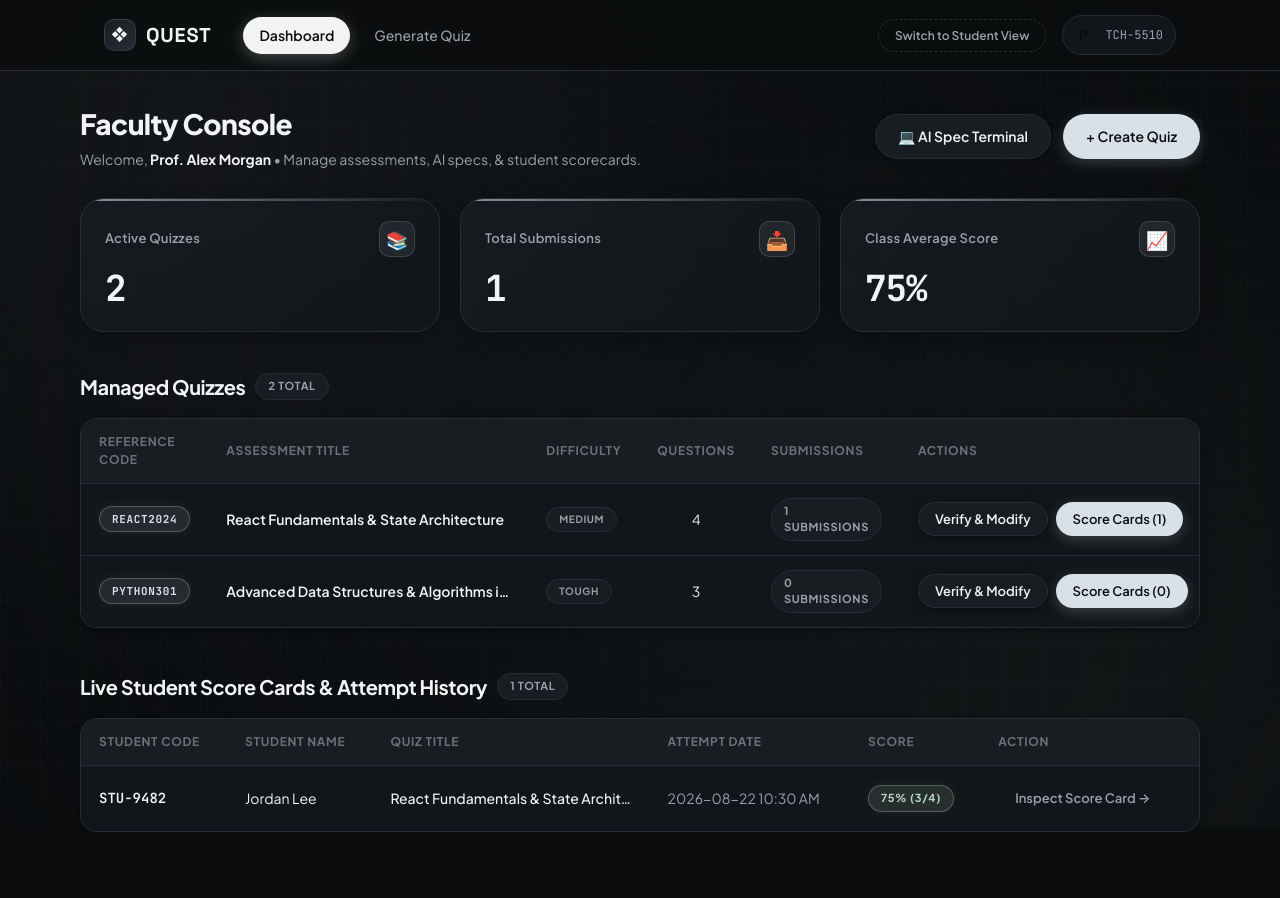
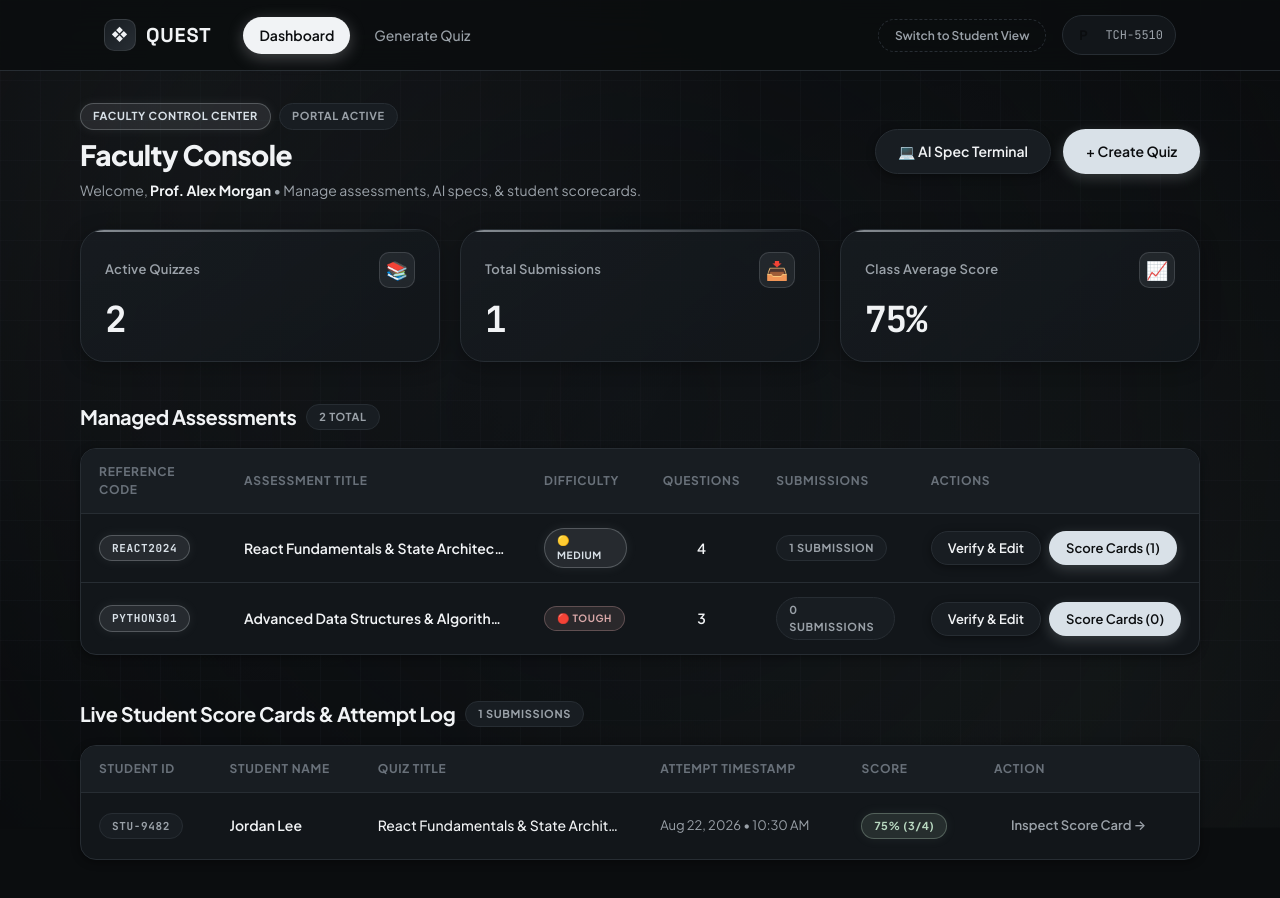
Before and after one commit to sowmiya07-alt/QUEST, a React (Vite) app: page /staff/dashboard in a window 1280 px wide. Shown: the top 898 px of the page. Built offline with nearby package versions, Linux system fonts and the light colour scheme; no server answers.

Commit message:
Enhance Faculty Console dashboard with color-coded difficulty badges, uniform timestamps, and clean action spacing

```diff
--- a/src/pages/TeacherDashboard.jsx
+++ b/src/pages/TeacherDashboard.jsx
@@ -12,6 +12,25 @@ export default function TeacherDashboard() {
     ? Math.round(attempts.reduce((acc, curr) => acc + curr.score, 0) / attempts.length)
     : 0;
 
+  // Helper to format date strings
+  const formatDateString = (rawDate) => {
+    if (!rawDate) return "N/A";
+    try {
+      const d = new Date(rawDate);
+      if (isNaN(d.getTime())) return rawDate;
+      return d.toLocaleDateString("en-US", {
+        month: "short",
+        day: "numeric",
+        year: "numeric"
+      }) + " • " + d.toLocaleTimeString("en-US", {
+        hour: "2-digit",
+        minute: "2-digit"
+      });
+    } catch {
+      return rawDate;
+    }
+  };
+
   return (
     <div className="app-shell">
       <Navbar />
@@ -19,9 +38,13 @@ export default function TeacherDashboard() {
         {/* Top Header */}
         <div className="dashboard-header" style={{ display: "flex", justifyContent: "space-between", alignItems: "center", marginBottom: "28px", flexWrap: "wrap", gap: "16px" }}>
           <div>
+            <div style={{ display: "flex", alignItems: "center", gap: "8px", marginBottom: "4px" }}>
+              <span className="badge badge-accent">Faculty Control Center</span>
+              <span className="badge badge-neutral">Portal Active</span>
+            </div>
             <h1 style={{ fontSize: "28px", fontWeight: "800", letterSpacing: "-0.02em" }}>Faculty Console</h1>
             <p style={{ color: "var(--color-text-secondary)", fontSize: "14px", marginTop: "4px" }}>
-              Welcome, <strong style={{ color: "var(--color-text-primary)" }}>{user?.name}</strong> • Manage assessments, AI specs, & student scorecards.
+              Welcome, <strong style={{ color: "var(--color-text-primary)" }}>{user?.name || "Prof. Alex Morgan"}</strong> • Manage assessments, AI specs, & student scorecards.
             </p>
           </div>
           <div style={{ display: "flex", gap: "12px", flexWrap: "wrap" }}>
@@ -64,7 +87,7 @@ export default function TeacherDashboard() {
         {/* Managed Quizzes Section */}
         <div style={{ display: "flex", justifyContent: "space-between", alignItems: "center", marginTop: "40px", marginBottom: "16px" }}>
           <div style={{ display: "flex", alignItems: "center", gap: "10px" }}>
-            <h2 style={{ fontSize: "20px", fontWeight: "700" }}>Managed Quizzes</h2>
+            <h2 style={{ fontSize: "20px", fontWeight: "700" }}>Managed Assessments</h2>
             <span className="badge badge-neutral">{quizzes.length} Total</span>
           </div>
         </div>
@@ -84,13 +107,17 @@ export default function TeacherDashboard() {
             <tbody>
               {quizzes.length === 0 ? (
                 <tr>
-                  <td colSpan="6" style={{ textAlign: "center", color: "var(--color-text-muted)" }}>
+                  <td colSpan="6" style={{ textAlign: "center", color: "var(--color-text-muted)", padding: "32px" }}>
                     No quizzes created yet. Click "+ Create Quiz" to get started.
                   </td>
                 </tr>
               ) : (
                 quizzes.map((quiz) => {
                   const quizSubmissions = attempts.filter((a) => a.quizId === quiz.id);
+                  const diffUpper = (quiz.difficulty || "MEDIUM").toUpperCase();
+                  const isEasy = diffUpper === "EASY";
+                  const isMedium = diffUpper === "MEDIUM";
+
                   return (
                     <tr key={quiz.id}>
                       <td>
@@ -98,18 +125,18 @@ export default function TeacherDashboard() {
                           {quiz.code}
                         </span>
                       </td>
-                      <td style={{ fontWeight: "600", maxWidth: "320px", overflow: "hidden", textOverflow: "ellipsis", whiteSpace: "nowrap" }} title={quiz.title}>
+                      <td style={{ fontWeight: "600", maxWidth: "300px", overflow: "hidden", textOverflow: "ellipsis", whiteSpace: "nowrap" }} title={quiz.title}>
                         {quiz.title}
                       </td>
                       <td>
-                        <span className="badge badge-neutral" style={{ fontSize: "10px" }}>
-                          {quiz.difficulty || "MEDIUM"}
+                        <span className={`badge ${isEasy ? "badge-success" : isMedium ? "badge-accent" : "badge-danger"}`} style={{ fontSize: "10px" }}>
+                          {isEasy ? "🟢 EASY" : isMedium ? "🟡 MEDIUM" : "🔴 TOUGH"}
                         </span>
                       </td>
-                      <td style={{ textAlign: "center" }}>{quiz.questions?.length || quiz.questionsCount}</td>
+                      <td style={{ textAlign: "center", fontWeight: "600" }}>{quiz.questions?.length || quiz.questionsCount}</td>
                       <td>
                         <span className="badge badge-neutral" style={{ fontSize: "11px" }}>
-                          {quizSubmissions.length} Submissions
+                          {quizSubmissions.length} {quizSubmissions.length === 1 ? "Submission" : "Submissions"}
                         </span>
                       </td>
                       <td>
@@ -119,7 +146,7 @@ export default function TeacherDashboard() {
                             onClick={() => navigate(`/staff/quiz/${quiz.id}/preview`)}
                             title="Verify and modify questions"
                           >
-                            Verify & Modify
+                            Verify & Edit
                           </button>
                           <button
                             className="btn btn-primary btn-sm"
@@ -140,8 +167,8 @@ export default function TeacherDashboard() {
         {/* Live Student Score Cards & Attempts Table */}
         <div style={{ display: "flex", justifyContent: "space-between", alignItems: "center", marginTop: "44px", marginBottom: "16px" }}>
           <div style={{ display: "flex", alignItems: "center", gap: "10px" }}>
-            <h2 style={{ fontSize: "20px", fontWeight: "700" }}>Live Student Score Cards & Attempt History</h2>
-            <span className="badge badge-neutral">{attempts.length} Total</span>
+            <h2 style={{ fontSize: "20px", fontWeight: "700" }}>Live Student Score Cards & Attempt Log</h2>
+            <span className="badge badge-neutral">{attempts.length} Submissions</span>
           </div>
         </div>
 
@@ -149,10 +176,10 @@ export default function TeacherDashboard() {
           <table className="data-table">
             <thead>
               <tr>
-                <th>Student Code</th>
+                <th>Student ID</th>
                 <th>Student Name</th>
                 <th>Quiz Title</th>
-                <th>Attempt Date</th>
+                <th>Attempt Timestamp</th>
                 <th>Score</th>
                 <th>Action</th>
               </tr>
@@ -160,23 +187,29 @@ export default function TeacherDashboard() {
             <tbody>
               {attempts.length === 0 ? (
                 <tr>
-                  <td colSpan="6" style={{ textAlign: "center", color: "var(--color-text-muted)" }}>
+                  <td colSpan="6" style={{ textAlign: "center", color: "var(--color-text-muted)", padding: "32px" }}>
                     No student attempts submitted yet. When students complete a quiz, scorecards will display here automatically.
                   </td>
                 </tr>
               ) : (
-                attempts.map((att) => (
+                attempts.map((att) => {
+                  const isPassed = att.score >= 70;
+                  return (
                     <tr key={att.attemptId}>
                       <td style={{ fontFamily: "var(--font-mono)", fontWeight: "600" }}>
+                        <span className="badge badge-neutral" style={{ fontSize: "11px" }}>
                           {att.studentCode || "STU-9482"}
+                        </span>
                       </td>
-                    <td>{att.studentName || "Jordan Lee"}</td>
-                    <td style={{ fontWeight: "500", maxWidth: "260px", overflow: "hidden", textOverflow: "ellipsis", whiteSpace: "nowrap" }}>
+                      <td style={{ fontWeight: "600" }}>{att.studentName || "Jordan Lee"}</td>
+                      <td style={{ fontWeight: "500", maxWidth: "260px", overflow: "hidden", textOverflow: "ellipsis", whiteSpace: "nowrap" }} title={att.quizTitle}>
                         {att.quizTitle}
                       </td>
-                    <td style={{ color: "var(--color-text-secondary)" }}>{att.date}</td>
+                      <td style={{ color: "var(--color-text-secondary)", fontSize: "13px" }}>
+                        {formatDateString(att.date)}
+                      </td>
                       <td>
-                      <span className={`badge ${att.score >= 70 ? "badge-success" : "badge-danger"}`}>
+                        <span className={`badge ${isPassed ? "badge-success" : "badge-danger"}`}>
                           {att.score}% ({att.correctCount}/{att.total})
                         </span>
                       </td>
@@ -186,7 +219,8 @@ export default function TeacherDashboard() {
                         </Link>
                       </td>
                     </tr>
-                ))
+                  );
+                })
               )}
             </tbody>
           </table>
```
Lines whose indentation alone changed are shown as unchanged.
